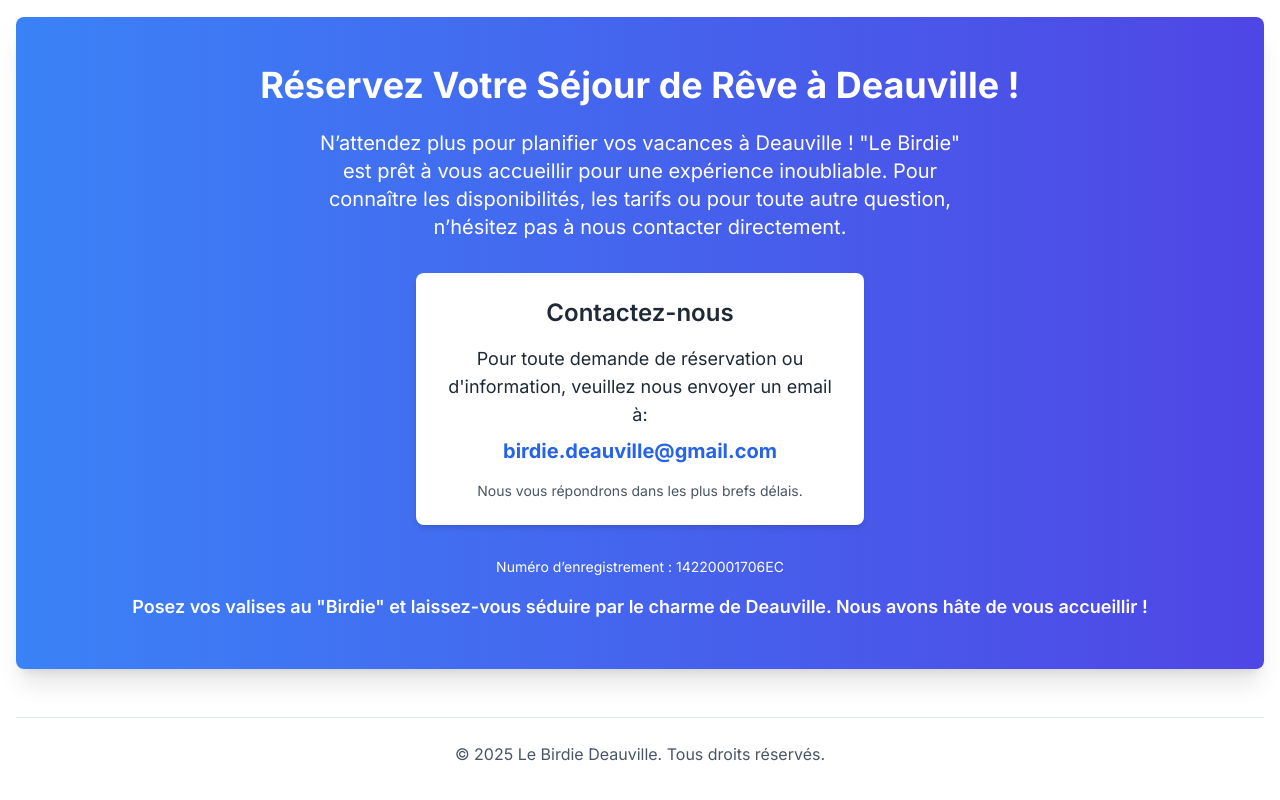
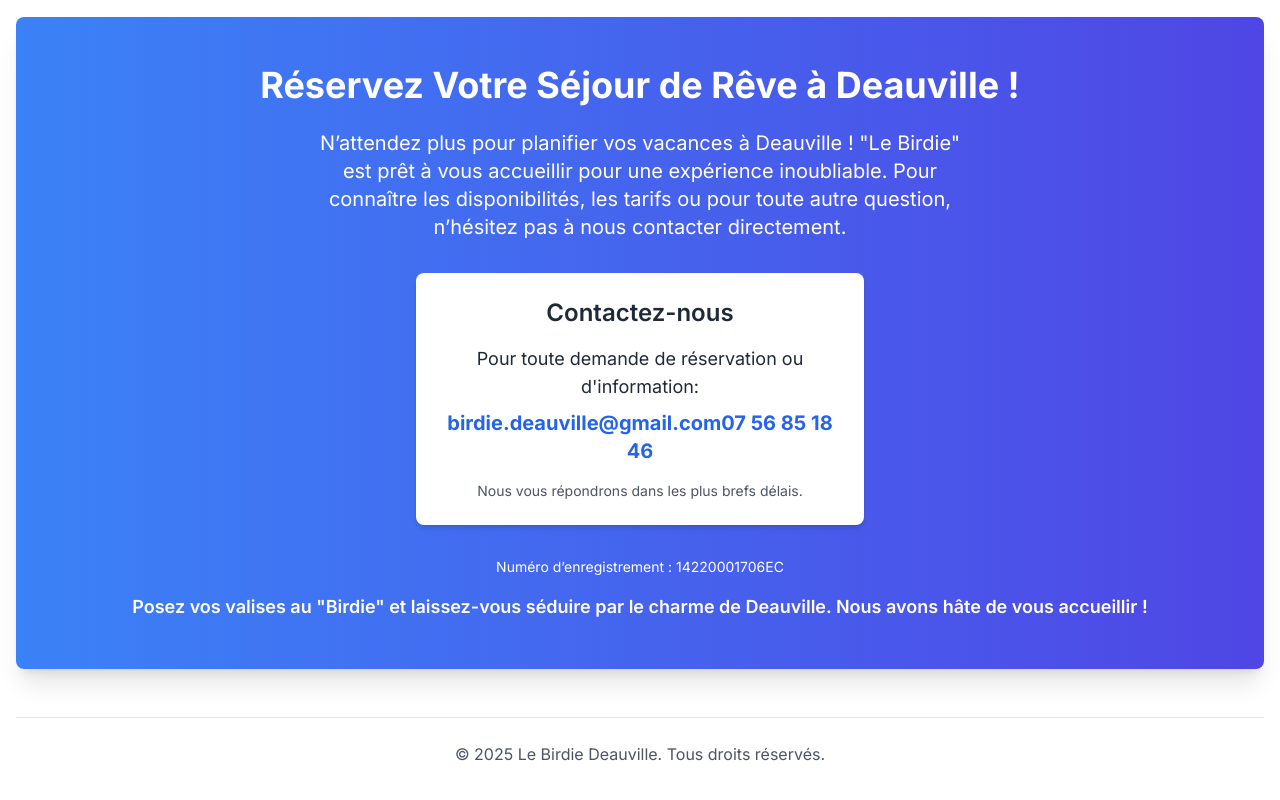
Before and after one commit to chankbirdie/birdie-deauville, a Next.js app in the folder home/ubuntu/location-deauville-le-birdie/: page / in a window 1280 px wide. Shown: the part 3472-4272 px from the top of the page. Built offline with nearby package versions, Linux system fonts and the light colour scheme.

Commit message:
Update page.tsx
add numero

```diff
--- a/home/ubuntu/location-deauville-le-birdie/src/app/page.tsx
+++ b/home/ubuntu/location-deauville-le-birdie/src/app/page.tsx
@@ -148,8 +148,9 @@ export default function HomePage() {
         </p>
         <div className="bg-white text-gray-800 p-6 rounded-lg shadow-md max-w-md mx-auto">
           <h3 className="text-2xl font-semibold mb-4">Contactez-nous</h3>
-          <p className="text-lg mb-2">Pour toute demande de réservation ou d'information, veuillez nous envoyer un email à:</p>
+          <p className="text-lg mb-2">Pour toute demande de réservation ou d'information:</p>
           <a href="mailto:birdie.deauville@gmail.com" className="text-xl font-bold text-blue-600 hover:underline">birdie.deauville@gmail.com</a>
+           <a href="mailto:birdie.deauville@gmail.com" className="text-xl font-bold text-blue-600 hover:underline">07 56 85 18 46</a>
           <p className="text-sm mt-4 text-gray-600">Nous vous répondrons dans les plus brefs délais.</p>
         </div>
         <p className="mt-8 text-sm">Numéro d’enregistrement : 14220001706EC</p>
```
